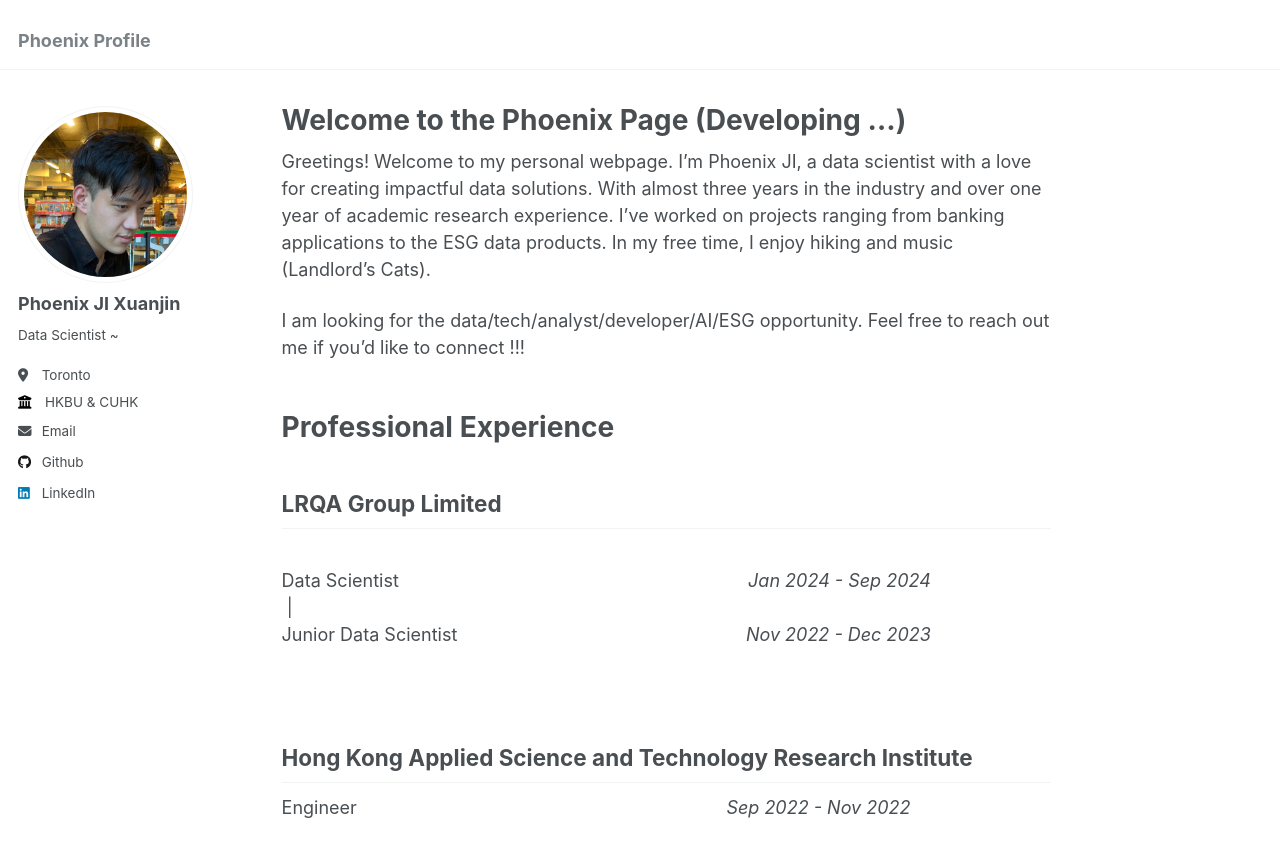
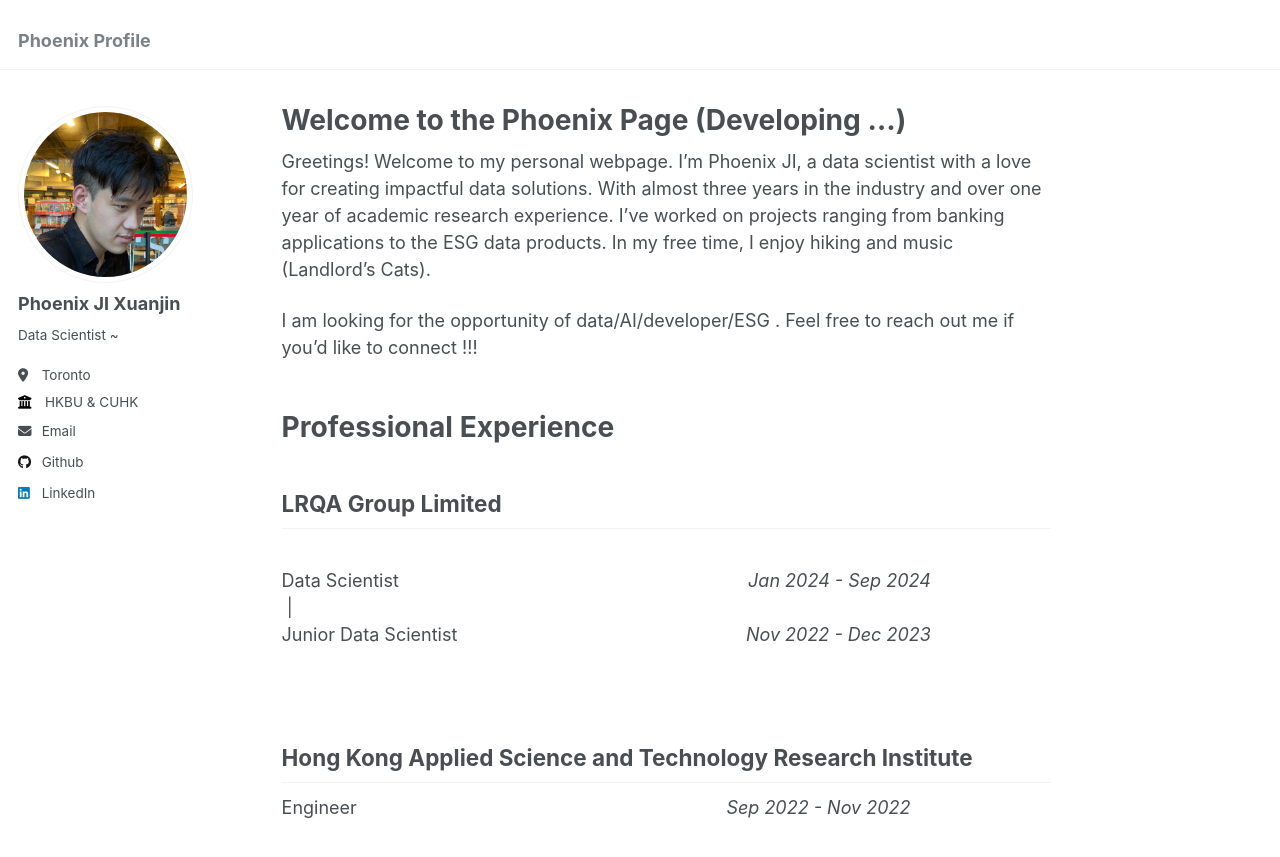
Before and after one commit to Phoenix-JI/phoenix-ji.github.io, a Jekyll site: the page built from _pages/about.md, in a window 1280 px wide and 900 px high. Shown: the top 857 px of the window. Built offline with Jekyll 4.4.1, drawn with Linux system fonts in a browser that asks for light colours.

Commit message:
Update about.md
Update the work reference

```diff
--- a/_pages/about.md
+++ b/_pages/about.md
@@ -9,7 +9,7 @@ redirect_from:
 
 Greetings! Welcome to my personal webpage. I'm Phoenix JI, a data scientist with a love for creating impactful data solutions. With almost three years in the industry and over one year of academic research experience. I've worked on projects ranging from banking applications to the ESG data products. In my free time, I enjoy hiking and music (Landlord's Cats).
 
-I am looking for the data/tech/analyst/developer/AI/ESG opportunity. Feel free to reach out me if you'd like to connect !!!
+I am looking for the opportunity of data/AI/developer/ESG . Feel free to reach out me if you'd like to connect !!!
 <br>
 <br>
 # Professional Experience
```
